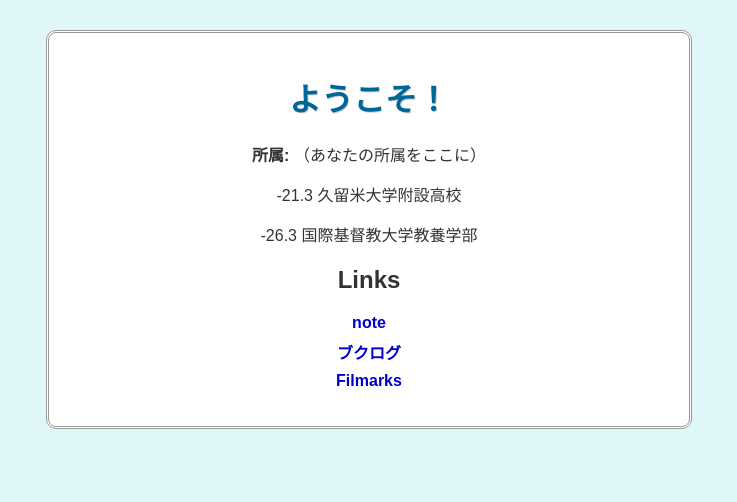
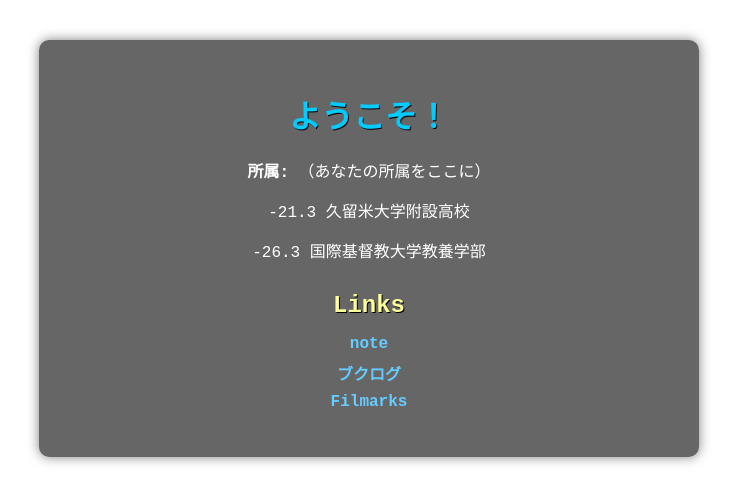
Before and after one commit to buchendschmerz/homepage, a plain HTML site: page index.html in a window 1280 px wide. Shown: the whole page, without its empty margins (271-1008 px from the left). Drawn offline with Linux system fonts and the light colour scheme; a web font is replaced by a local one.

Commit message:
Update style.css

```diff
--- a/style.css
+++ b/style.css
@@ -1,26 +1,37 @@
 body {
-  background-color: #e0f7fa;
-  font-family: 'MS Gothic', sans-serif;
-  color: #333;
+  margin: 0;
+  background-size: cover;
+  background-position: center;
+  background-attachment: fixed;
+  font-family: 'DotGothic16', monospace;
+  color: #fff;
   text-align: center;
 }
 
 .container {
   width: 600px;
-  margin: 30px auto;
-  border: 3px double #999;
-  padding: 20px;
-  background-color: #fff;
+  margin: 40px auto;
+  background-color: rgba(0, 0, 0, 0.6); /* 半透明の黒で文字読みやすく */
+  padding: 30px;
   border-radius: 10px;
+  box-shadow: 0 0 12px rgba(0, 0, 0, 0.5);
 }
 
 h1 {
   font-size: 32px;
-  color: #006699;
-  text-shadow: 1px 1px #ccc;
+  color: #00ccff;
+  margin-bottom: 20px;
+  text-shadow: 1px 1px #000;
 }
 
-/* リストのドットを消す！ */
+h2 {
+  font-size: 24px;
+  margin-top: 30px;
+  margin-bottom: 10px;
+  color: #ffff99;
+  text-shadow: 1px 1px #000;
+}
+
 ul {
   list-style-type: none;
   padding-left: 0;
@@ -32,7 +43,7 @@ li {
 }
 
 a {
-  color: #0000cc;
+  color: #66ccff;
   text-decoration: none;
   font-weight: bold;
 }
```
